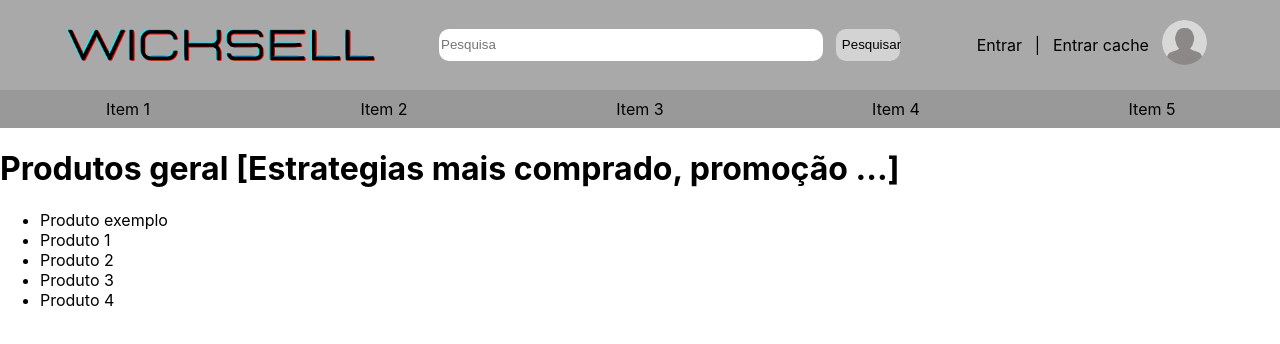
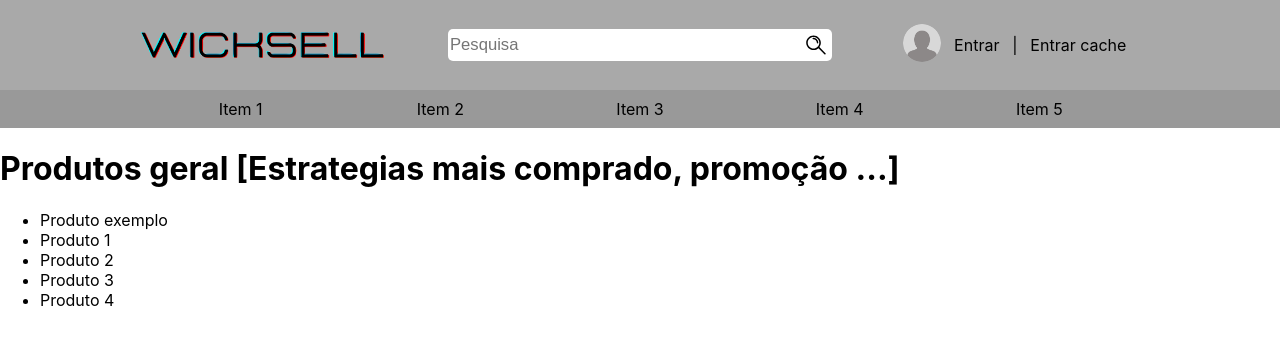
Before and after one commit to Mario-Nakazato/WickSell, a Next.js app: page / in a window 1280 px wide. Shown: the top 344 px of the page. Built offline with nearby package versions, Linux system fonts and the light colour scheme; no server answers.

Commit message:
Remodelagem do Header

```diff
--- a/components/AccountInfo.tsx
+++ b/components/AccountInfo.tsx
@@ -11,6 +11,9 @@ const AccountInfo: NextComponentType | any = () => {
         return (
             <>
                 <div className={styles.AccountInfo}>
+                    <div>
+                        <img className={styles.ProfileImg} alt="Profile" src={session?.user?.image!}></img>
+                    </div>
                     <div className={styles.AccountBtn}>
                         <a className={styles.LoginBtn} onClick={() => signOut()}>Sair</a>
 
@@ -19,10 +22,8 @@ const AccountInfo: NextComponentType | any = () => {
 
                     </div>
 
-                    <div>
-                        <img className={styles.ProfileImg} alt="Profile" src={session?.user?.image!}></img>
-                    </div>
-                    <div style={{position: "absolute", bottom: 0, right: 0}}>
+
+                    <div style={{ position: "absolute", bottom: 0, right: 0 }}>
 
                         Conectado como {session?.user?.email}<br />
 
@@ -33,14 +34,15 @@ const AccountInfo: NextComponentType | any = () => {
     } else if (status == "unauthenticated") {
         return (
             <div className={styles.AccountInfo}>
+                <div>
+                    <img className={styles.ProfileImg} src="/profile-placeholder.png"></img>
+                </div>
                 <div className={styles.AccountBtn}>
                     <a className={styles.LoginBtn} onClick={() => signIn("auth0", null!, { prompt: "login" })}>Entrar</a>
                     <div className={styles.SeparatorBar} >|</div>
                     <a className={styles.RegisterBtn} onClick={() => signIn("auth0")}>Entrar cache</a>
                 </div>
-                <div>
-                    <img className={styles.ProfileImg} src="/profile-placeholder.png"></img>
-                </div>
+
             </div>
         )
     }
--- a/components/Header.tsx
+++ b/components/Header.tsx
@@ -5,10 +5,10 @@ export default function Header() {
         <header className={styles.Header}>
             <div className={styles.UpperSideHeader}>
                 <a className={styles.LogoA} href=""><img className={styles.LogoIcon} src="/logo.png" alt="Logo"></img></a>
-                <div className={styles.SearchContainer}>
+                <form action='/api/' className={styles.SearchContainer}>
                     <input type="text" placeholder="Pesquisa" className={styles.SearchInput}></input>
-                    <button className={styles.SearchBtn}>Pesquisar</button>
-                </div>
+                    <button type='submit' className={styles.SearchBtn}><img className={styles.SearchIcon} src='/lupa-icon.svg' alt="Search Icon"></img></button>
+                </form>
                 <AccountInfo />
             </div>
             <div className={styles.NavBar}>
--- a/styles/AccountInfo.module.css
+++ b/styles/AccountInfo.module.css
@@ -2,6 +2,8 @@
     align-self: center;
     align-items: center;
     display: flex;
+    width: 19vw;
+    justify-content: flex-end;
 }
 
 .SeparatorBar {
@@ -35,6 +37,6 @@
 }
 
 .ProfileImg {
-    max-width: 3.5vw;
+    max-width: 3vw;
     border-radius: 50%
 }
--- a/styles/Header.module.css
+++ b/styles/Header.module.css
@@ -11,14 +11,14 @@
 }
 
 .LogoA {
-	margin-left: -0.5vw;
 	align-self: center;
 }
 
 .LogoIcon {
 	display: block;
 	align-self: center;
-	height: 2.5vw;
+	height: 2vw;
+	width: 19vw;
 }
 
 .SearchContainer {
@@ -31,26 +31,31 @@
 	width: 30vw;
 	height: 2.5vw;
 	align-self: center;
-	margin-right: 0.5vw;
-	border-radius: 10px;
+	border-radius: 5px;
 	border-style: none;
-
+	font-size: 1.3vw;
 }
 
 .SearchBtn {
-	background-color: lightgray;
-	display: block;
-	width: 5vw;
+	background-color: white;
+	display: flex;
+	align-items: center;
+	justify-content: center;
+	width: 2.5vw;
 	height: 2.5vw;
 	align-self: center;
-	margin-left: 0.5vw;
 	border-radius: 10px;
 	border-style: none;
-
+	margin-left: -2.5vw;
 }
 
 .SearchBtn:hover {
 	background-color: rgb(199, 199, 199);
+}
+
+.SearchIcon {
+	max-width: 100%;
+	max-height: 100%;
 }
 
 .UpperSideHeader {
@@ -68,7 +73,9 @@
 .NavBar {
 	display: flex;
 	min-width: 100%;
-
+	padding-left: 11vw;
+	padding-right: 11vw;
+	background-color: rgb(153, 153, 153);
 }
 
 .NavBarTr {
```
Also changed, not shown: public/lupa-icon.svg (added).
